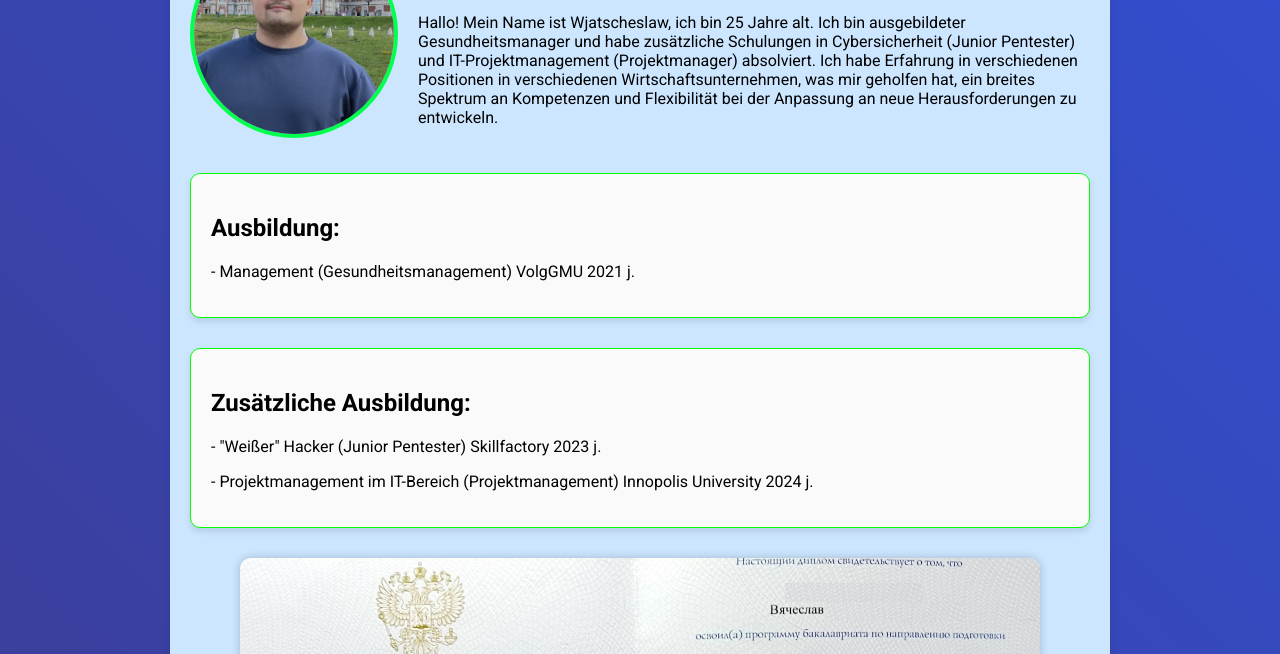
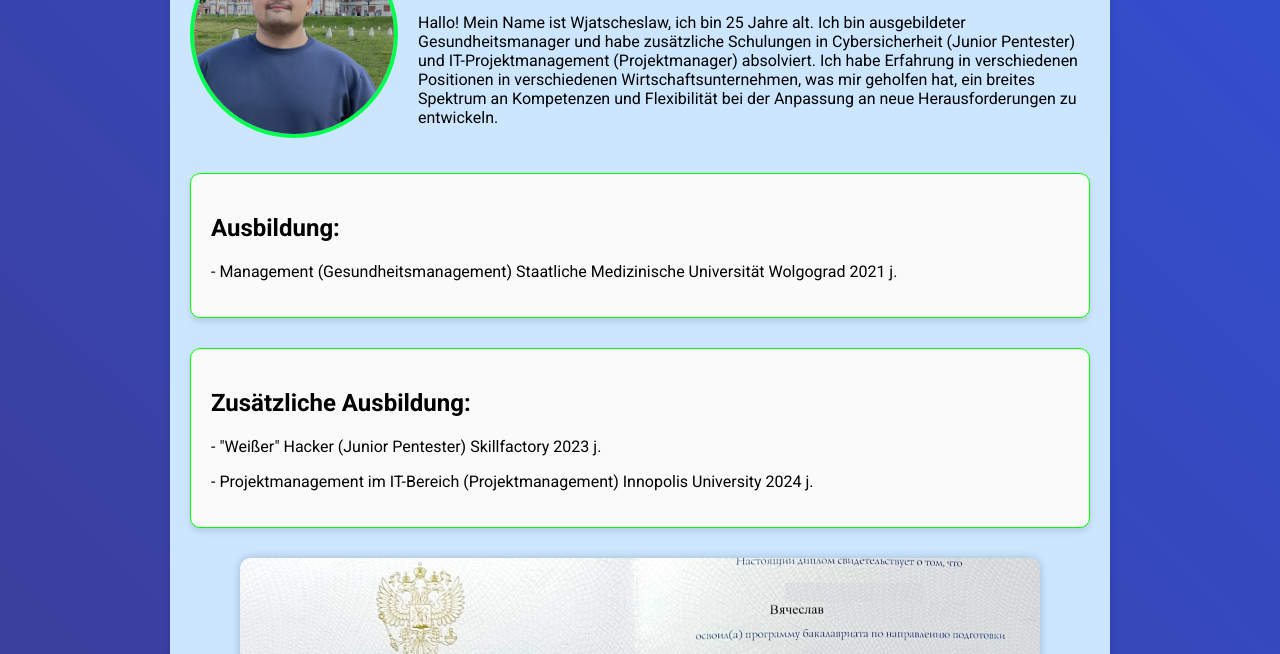
Before and after one commit to justdude-cmd/my-1p-website, a plain HTML site: page de.index.html in a window 1280 px wide. Shown: the part 146-800 px from the top of the page. Drawn offline with Linux system fonts and the light colour scheme; grey boxes are pictures that could not be loaded.

Commit message:
Update de.index.html

```diff
--- a/de.index.html
+++ b/de.index.html
@@ -216,7 +216,7 @@
 
         <div class="section">
             <h2> Ausbildung: </h2>
-                <p> - Management (Gesundheitsmanagement) VolgGMU 2021 j. </p>
+                <p> - Management (Gesundheitsmanagement) Staatliche Medizinische Universität Wolgograd 2021 j. </p>
                 </div>
                 <div class="section">
                     <h2>Zusätzliche Ausbildung:</h2>
```
